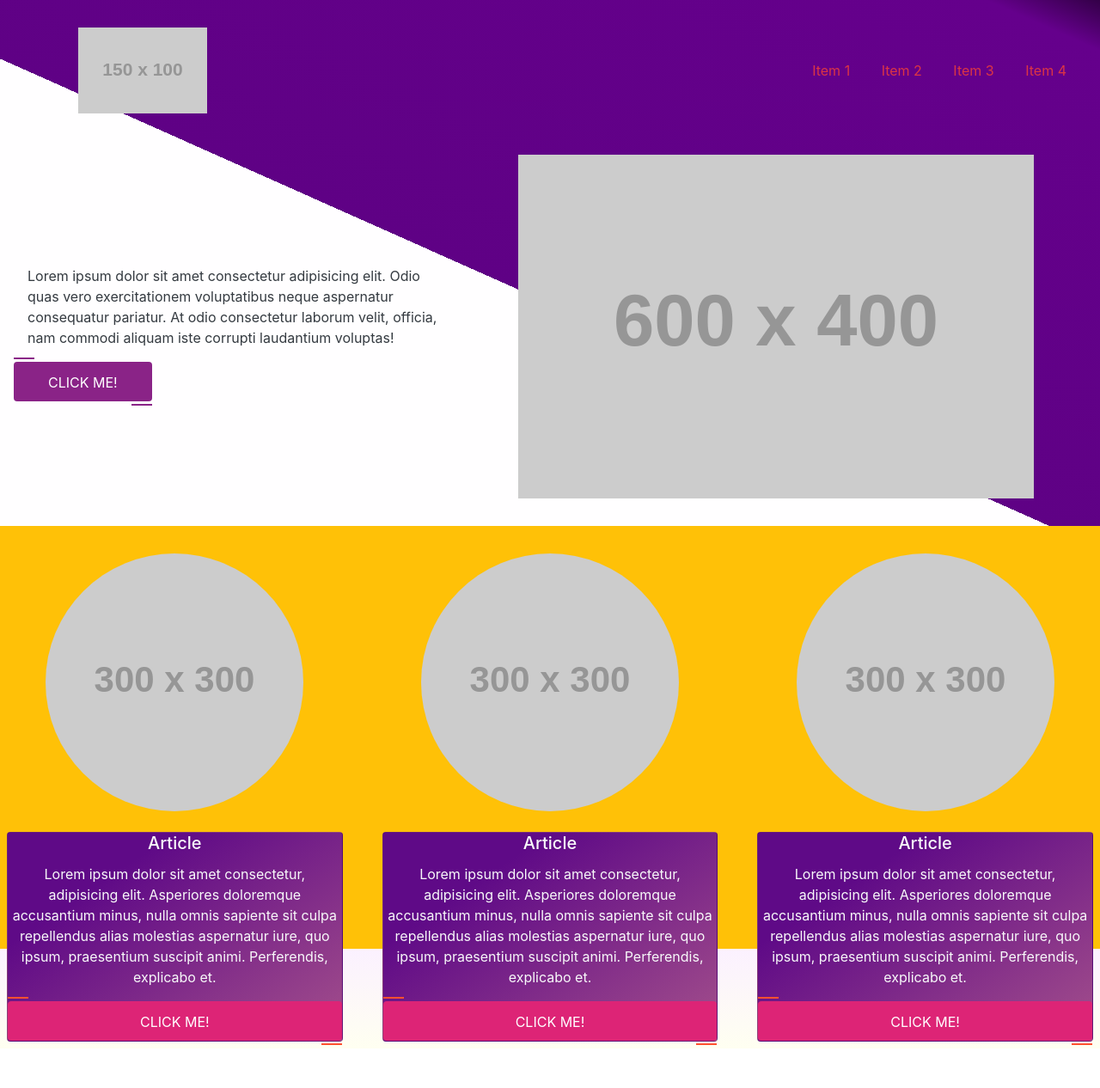
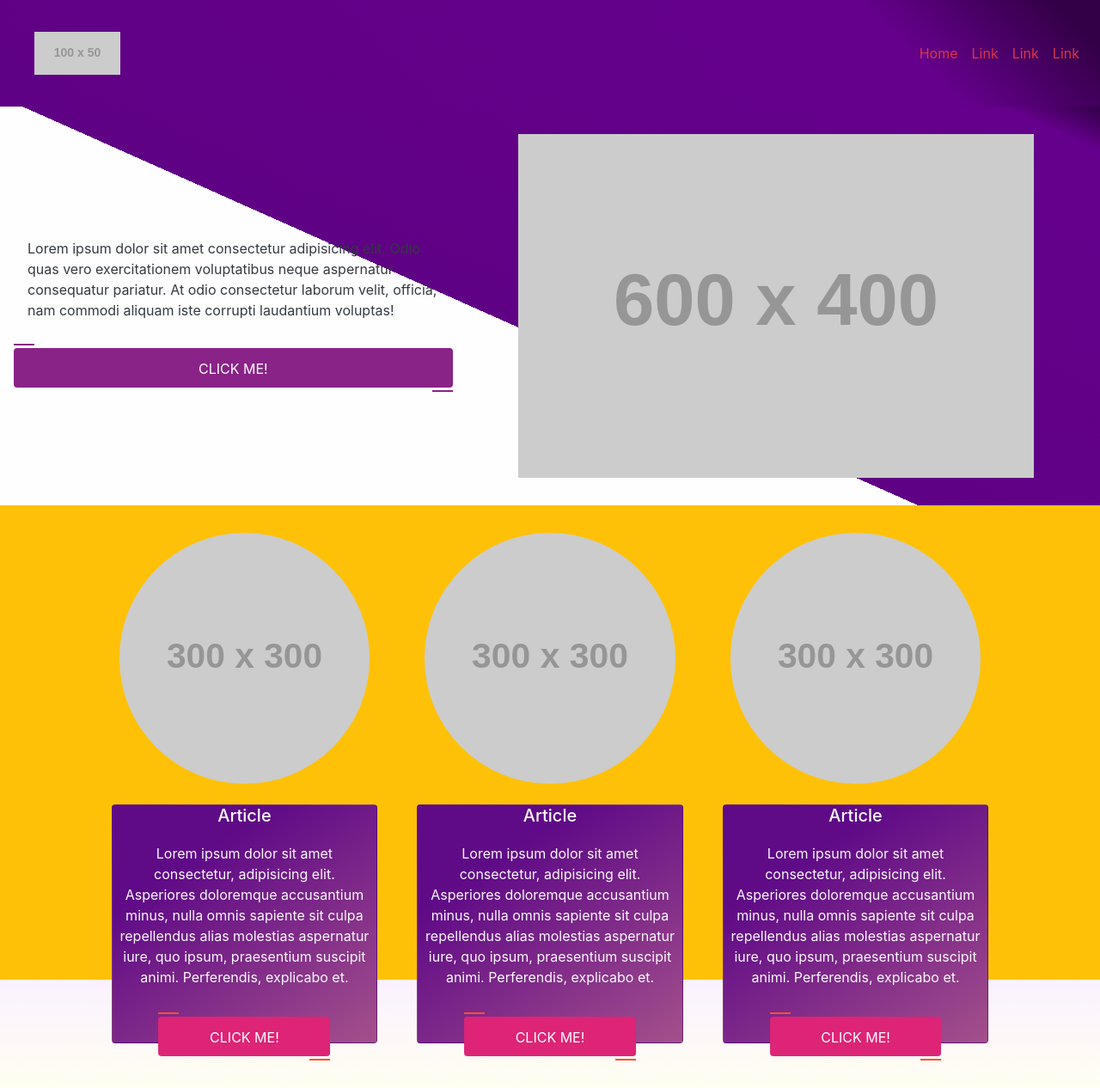
Before and after one commit to rommelmcglothlin/site-clone, a plain HTML site: page index.html in a window 1280 px wide. Shown: the top 1266 px of the page at 86% size. Drawn offline with nearby package versions, Linux system fonts and the light colour scheme; placeholder pictures from the web are drawn by us.

Commit message:
added finishing touches

```diff
--- a/assets/style.css
+++ b/assets/style.css
@@ -1,5 +1,21 @@
 body {
   min-height: 100vh;
+}
+
+.border-3 {
+  border-width: 10px;
+}
+
+.bg-navigation {
+  background: rgb(255, 254, 255);
+  background: linear-gradient(
+    45deg,
+    rgba(255, 254, 255, 1) 0%,
+    rgba(255, 254, 255, 1) 0%,
+    rgba(95, 1, 133, 1) 0%,
+    rgba(101, 0, 140, 1) 80%,
+    rgba(51, 0, 71, 1) 96%
+  );
 }
 
 /* nav bar */
@@ -133,11 +149,11 @@ span {
   background: rgb(255, 254, 255);
   background: linear-gradient(
     24deg,
-    rgba(255, 254, 255, 1) 10%,
-    rgba(255, 254, 255, 1) 46%,
-    rgba(95, 1, 133, 1) 46%,
-    rgba(101, 0, 140, 1) 95%,
-    rgba(51, 0, 71, 1) 100%
+    #fffeff 10%,
+    #fffeff 46%,
+    #5f0185 46%,
+    #65008c 95%,
+    #330047 100%
   );
 }
 
@@ -182,3 +198,19 @@ span {
   background-color: #a4508b;
   background-image: linear-gradient(326deg, #a4508b 0%, #5f0a87 74%);
 }
+
+.border-spacer {
+  border-top: 5px solid #5f0a87;
+}
+
+.border-3 {
+  border-bottom: 3px solid #dd2476;
+}
+
+.btn-location {
+  position: absolute;
+  bottom: -1em;
+  left: 50%;
+  transform: translateX(-50%);
+  width: 65%;
+}
--- a/index.html
+++ b/index.html
@@ -14,34 +14,64 @@
     <title>Site Clone</title>
   </head>
   <body>
-    <div class="container-fluid">
-      <header class="row p-2 bg-header">
-        <div class="col-3 text-center m-0 m-auto">
+    <nav class="navbar navbar-expand-lg navbar-light bg-navigation">
+      <a class="navbar-brand" href="#">
         <img
-            src="//placehold.it/150x100/E94057/E94057"
+          src="//placehold.it/100x50/E94057/E94057"
           class="img-fluid p-4"
           alt=""
         />
+      </a>
+      <button
+        class="navbar-toggler"
+        type="button"
+        data-toggle="collapse"
+        data-target="#navbarSupportedContent"
+        aria-controls="navbarSupportedContent"
+        aria-expanded="false"
+        aria-label="Toggle navigation"
+      >
+        <span class="navbar-toggler-icon hb"></span>
+      </button>
+
+      <div class="collapse navbar-collapse" id="navbarSupportedContent">
+        <ul class="navbar-nav ml-auto">
+          <li class="nav-item active">
+            <a class="nav-link sibling-fade text-danger" href="#"
+              >Home <span class="sr-only">(current)</span></a
+            >
+          </li>
+          <li class="nav-item">
+            <a class="nav-link sibling-fade text-danger" href="#">Link</a>
+          </li>
+          <li class="nav-item">
+            <a class="nav-link sibling-fade text-danger" href="#">Link</a>
+          </li>
+          <li class="nav-item">
+            <a class="nav-link sibling-fade text-danger" href="#">Link</a>
+          </li>
+        </ul>
       </div>
-        <div class="col-9 sibling-fade text-right text-danger m-auto">
-          <span classs="m-0">Item 1</span> <span classs="m-0">Item 2</span>
-          <span classs="m-0">Item 3</span> <span classs="m-0">Item 4</span>
-        </div>
+    </nav>
+
+    <div class="container-fluid">
+      <header class="row p-2 bg-header">
         <div class="order-2 order-lg-1 col-lg-5 text-left m-auto p-2">
-          <p class="text-dark m-0 p-3">
+          <p class="text-dark p-3">
             Lorem ipsum dolor sit amet consectetur adipisicing elit. Odio quas
             vero exercitationem voluptatibus neque aspernatur consequatur
             pariatur. At odio consectetur laborum velit, officia, nam commodi
             aliquam iste corrupti laudantium voluptas!
           </p>
-          <button class="btn btn-buttontop">CLICK ME!</button>
+          <button class="btn btn-buttontop btn-block">CLICK ME!</button>
         </div>
         <div class="order-1 order-lg-2 col-lg-7 text-center">
           <img src="//placehold.it/600x400" class="img-fluid p-4" alt="" />
         </div>
       </header>
 
-      <div class="row bg-main">
+      <div class="pb-5 row bg-main">
+        <div class="col-12 col-md-10 m-auto">
           <div class="card-deck text-center">
             <div class="p-2 order-1 order-lg-1 col-lg-4">
               <img
@@ -51,13 +81,13 @@
               />
               <div class="card text-light bg-cardgradient">
                 <h5 class="card-title">Article</h5>
-              <p>
+                <p class="p-2 pb-5">
                   Lorem ipsum dolor sit amet consectetur, adipisicing elit.
                   Asperiores doloremque accusantium minus, nulla omnis sapiente
                   sit culpa repellendus alias molestias aspernatur iure, quo
                   ipsum, praesentium suscipit animi. Perferendis, explicabo et.
                 </p>
-              <button class="btn btn-button">CLICK ME!</button>
+                <button class="btn btn-button btn-location">CLICK ME!</button>
               </div>
             </div>
             <div class="p-2 order-2 order-lg-2 col-lg-4">
@@ -68,13 +98,13 @@
               />
               <div class="card text-light bg-cardgradient">
                 <h5 class="card-title">Article</h5>
-              <p>
+                <p class="p-2 pb-5">
                   Lorem ipsum dolor sit amet consectetur, adipisicing elit.
                   Asperiores doloremque accusantium minus, nulla omnis sapiente
                   sit culpa repellendus alias molestias aspernatur iure, quo
                   ipsum, praesentium suscipit animi. Perferendis, explicabo et.
                 </p>
-              <button class="btn btn-button">CLICK ME!</button>
+                <button class="btn btn-button btn-location">CLICK ME!</button>
               </div>
             </div>
             <div class="p-2 order-3 order-lg-3 col-lg-4">
@@ -85,27 +115,30 @@
               />
               <div class="card text-light bg-cardgradient">
                 <h5 class="card-title">Article</h5>
-              <p>
+                <p class="p-2 pb-5">
                   Lorem ipsum dolor sit amet consectetur, adipisicing elit.
                   Asperiores doloremque accusantium minus, nulla omnis sapiente
                   sit culpa repellendus alias molestias aspernatur iure, quo
                   ipsum, praesentium suscipit animi. Perferendis, explicabo et.
                 </p>
-              <button class="btn btn-button">CLICK ME!</button>
+                <button class="btn btn-button btn-location">CLICK ME!</button>
               </div>
             </div>
           </div>
         </div>
-      <div class="row">
-        <div class="order-1 order-lg-1 col-lg-6">
+      </div>
+      <div class="pt-5 pb-5 row border-spacer">
+        <div class="col-12 order-1 order-lg-1 col-lg-6 m-auto">
+          <div class="p-2">
             <img
-            src="//placehold.it/500x300/BBD2C5/BBD2C5"
-            class="img-fluid p-5"
+              src="//placehold.it/600x400/BBD2C5/BBD2C5"
+              class="img-fluid "
               alt=""
             />
           </div>
+        </div>
         <div class="order-2 order-lg-2 col-lg-6 m-auto">
-          <p class="text-dark m-0 p-2">
+          <p class="text-dark m-0 p-5">
             Lorem ipsum dolor sit amet consectetur adipisicing elit. Quam
             ratione voluptate provident eaque voluptatum saepe, tenetur
             doloribus voluptatem itaque sint nisi iste atque molestias cum nam
@@ -115,12 +148,11 @@
             nisi blanditiis sint obcaecati impedit nesciunt accusantium vel.
             Laudantium voluptatum dignissimos excepturi incidunt suscipit
             dolores, impedit alias totam maiores odit nesciunt accusamus illo ex
-            ad, autem iste deleniti eius. Totam tempora libero laborum
-            inventore. Maiores praesentium suscipit nihil.
+            ad, autem iste deleniti eius.
           </p>
         </div>
       </div>
-      <div class="row bg-subfoot text-center text-light">
+      <div class="pt-2 pb-2 row bg-subfoot text-center text-light border-3">
         <div class="col-8 m-auto">
           <img
             src="//placehold.it/200x200/E94057/E94057"
```
Lines whose indentation alone changed are shown as unchanged.
